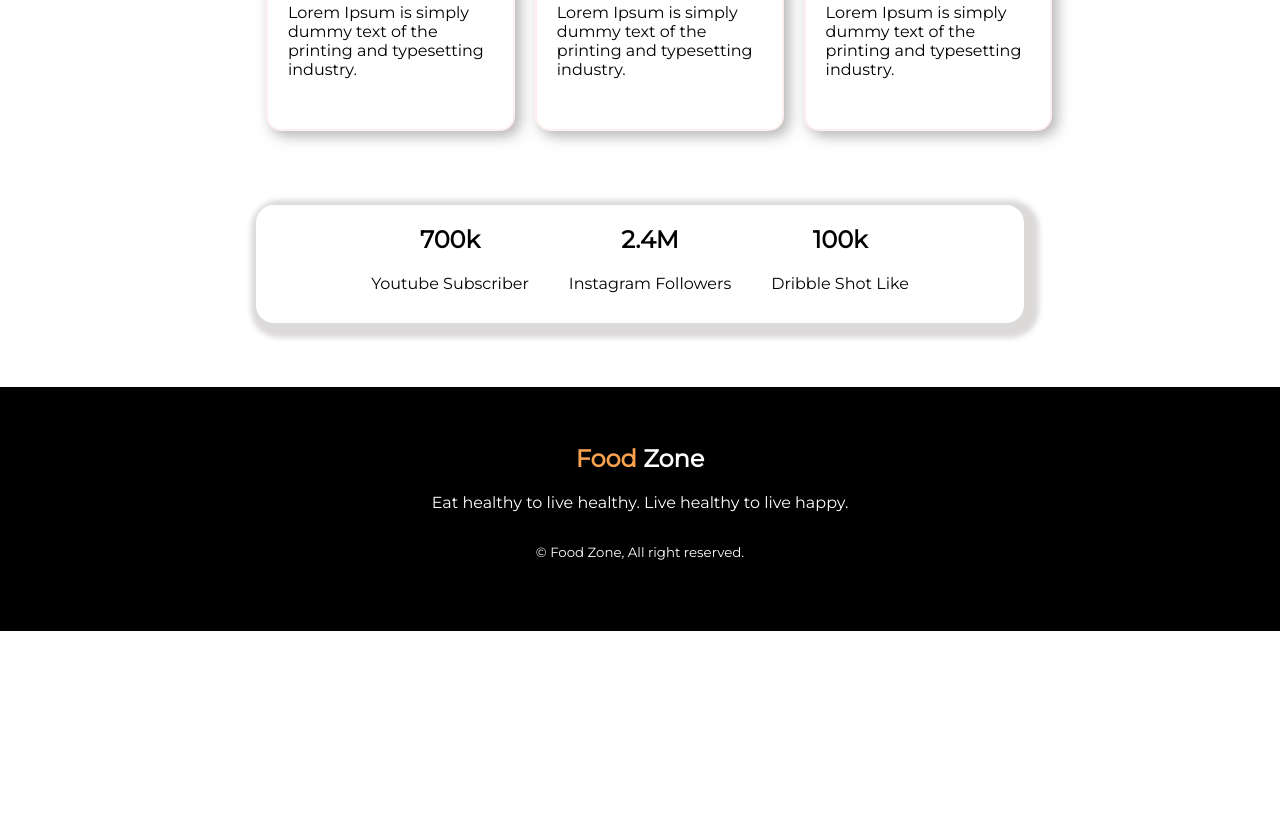
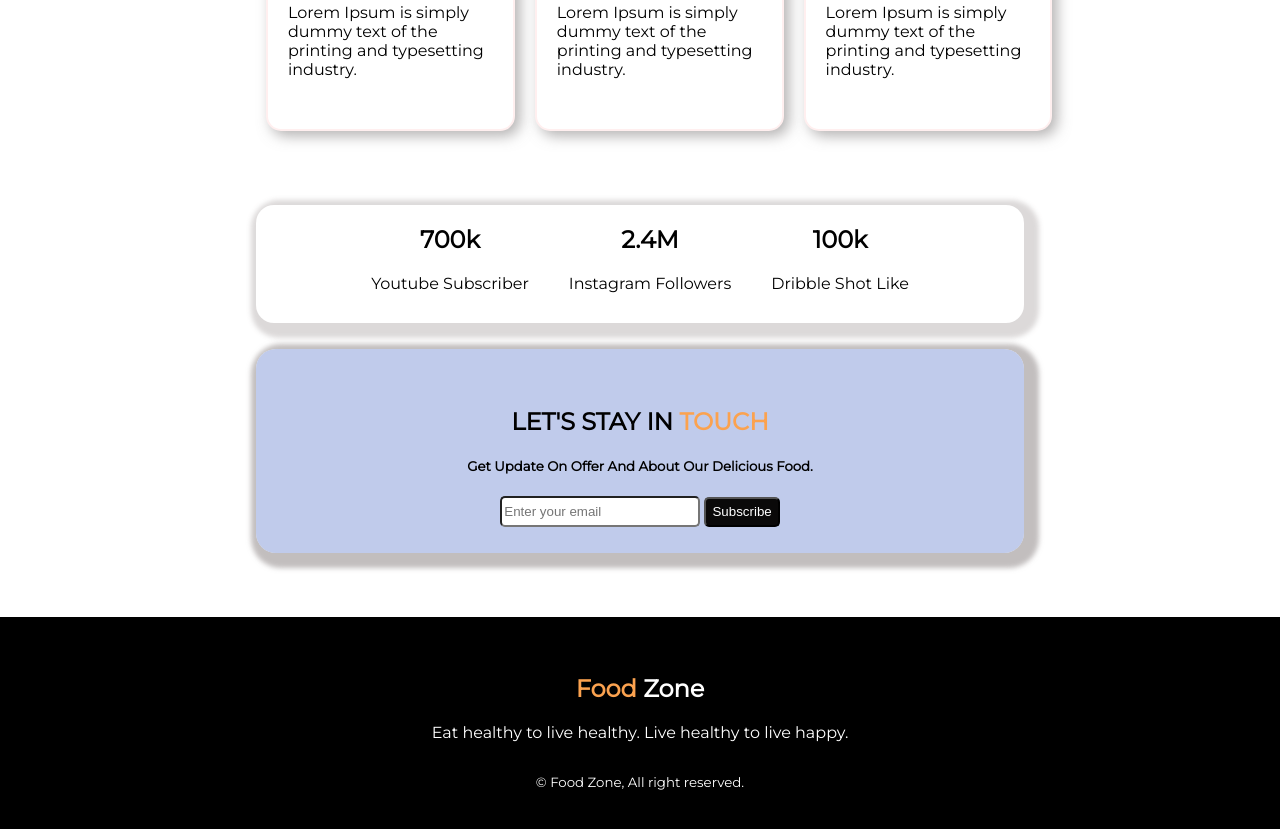
Before and after one commit to jakaria61/food-zone, a plain HTML site: page index.html in a window 1280 px wide. Shown: the part 1383-2212 px from the top of the page. Before the commit the page ends 2014 px from the top, so only its background shows below. Drawn offline with Linux system fonts and the light colour scheme.

Commit message:
bonus section added.

```diff
--- a/index.html
+++ b/index.html
@@ -96,6 +96,16 @@
     </section>
     <!-- optional section end -->
 
+    <!-- bonus section start -->
+    <section class="optional-item contact">
+        <h1>LET'S STAY IN <span class="linear-color"> TOUCH</span></h1>
+        <h5>Get Update On Offer And About Our Delicious Food.</h5>
+        <input class="input-field" type="email" placeholder="Enter your email">
+        <input class="button-style" type="button" value="Subscribe">
+    </section>
+
+    <!-- bonus section end -->
+
     <!-- footer section start  -->
     <section>
         <footer>
--- a/style.css
+++ b/style.css
@@ -89,6 +89,28 @@ a{
     margin-right: 20px;
     text-align: center;
 }
+.contact{
+    padding-top: 3%;
+    width: 60%;
+    margin: 2% auto;
+    padding-bottom: 2%;
+    background-color: rgba(156, 174, 224, 0.637);
+    border-radius: 20px;
+    box-shadow: 5px 5px 5px 10px rgba(167, 162, 162, 0.699);
+}
+
+.button-style{
+    background-color: rgb(10, 9, 9);
+    height: 30px;
+    border-radius: 5px;
+    color: white;
+}
+.input-field{
+   height: 25px;
+   width: 25%;
+   border-radius: 5px;
+
+}
 footer{
     padding-top:37px;
     margin-top: 5%;
@@ -97,6 +119,7 @@ footer{
     padding-bottom: 40px;
 
 }
+
 .footer-text{
     color: white;
 }
```
